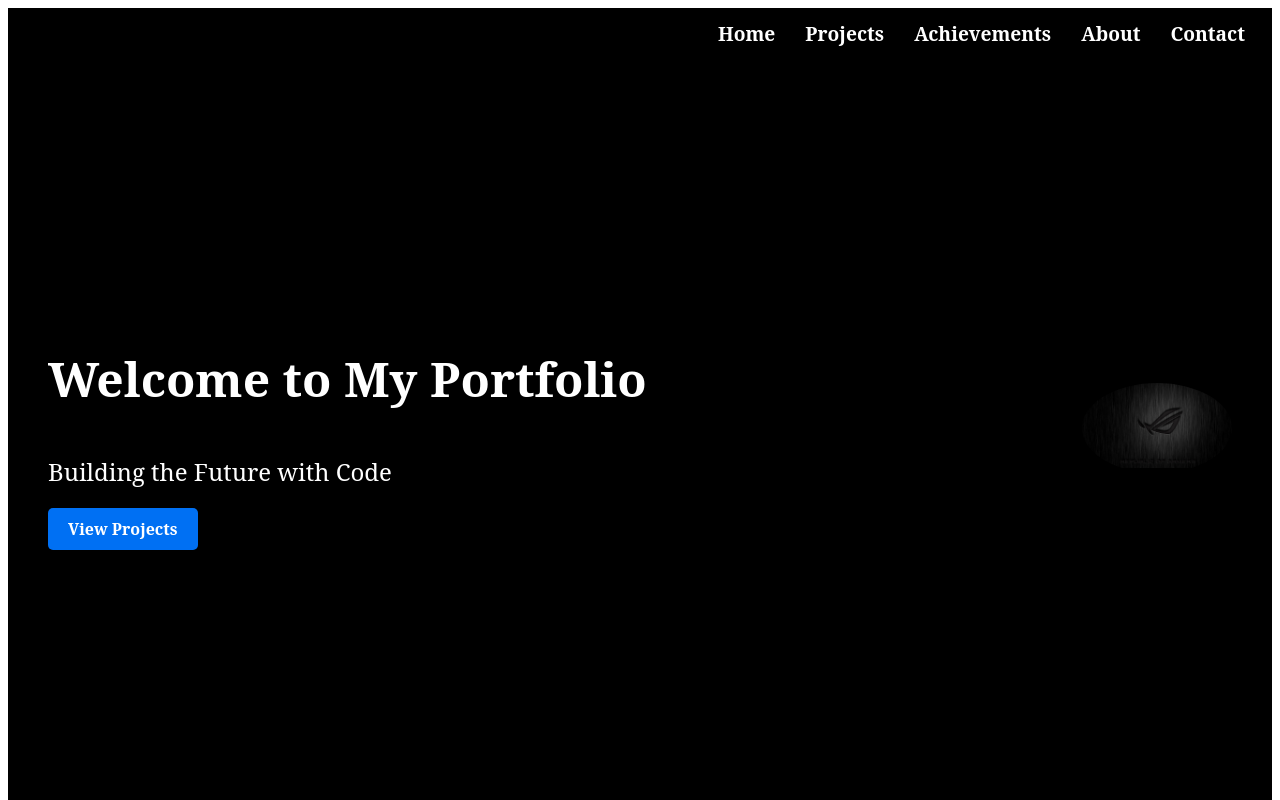
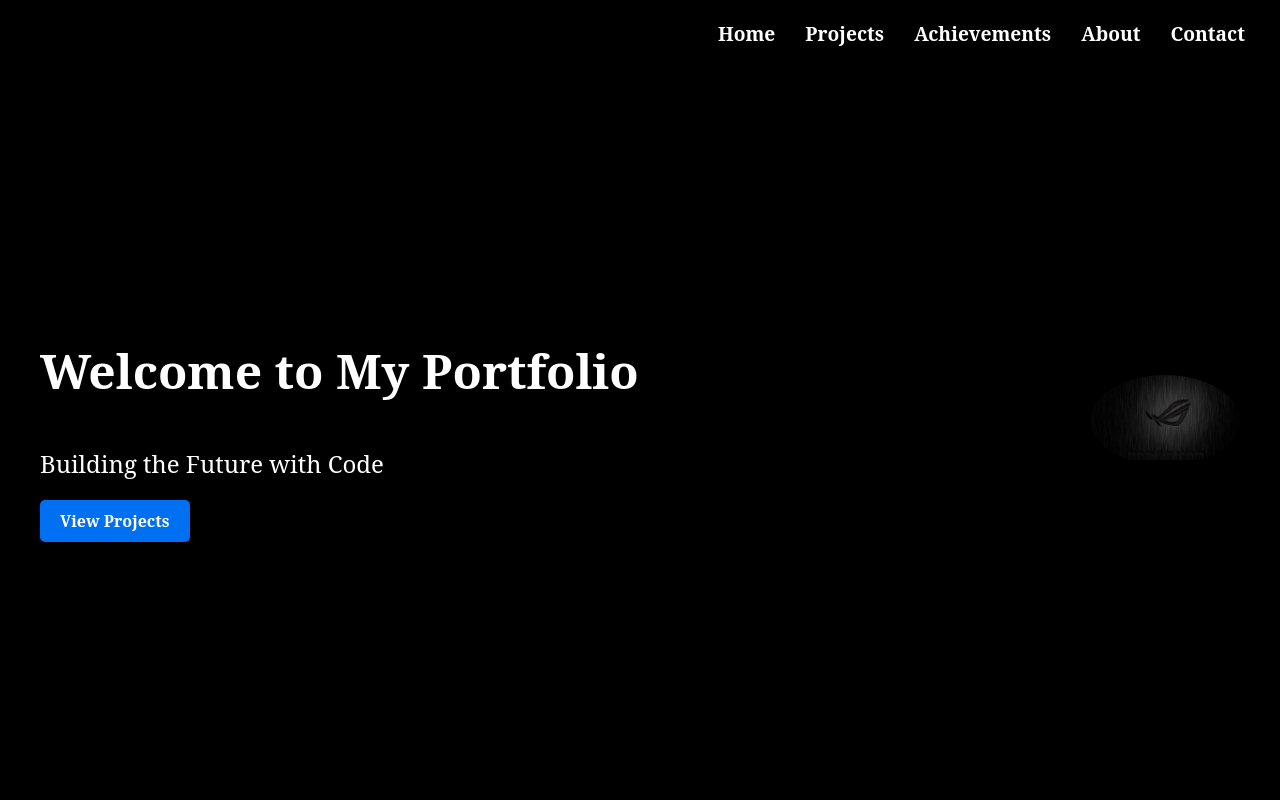
Before and after one commit to sagarp-c/underconstruction, a Next.js app: page / in a window 1280 px wide. Shown: the top 800 px of the page. Built offline with nearby package versions, Linux system fonts and the light colour scheme.

Commit message:
removed the  white border

```diff
--- a/styles/page.module.css
+++ b/styles/page.module.css
@@ -6,6 +6,15 @@
   background: #000000;
   color:#ffffff;
   box-sizing: border-box;
+}
+
+html, body {
+  margin: 0;
+  padding: 0;
+  box-sizing: border-box;
+  width: 100%;
+  height: 100%;
+  overflow-x: hidden; /* Prevent horizontal scrolling */
 }
 
 /* Hero Section */
```
